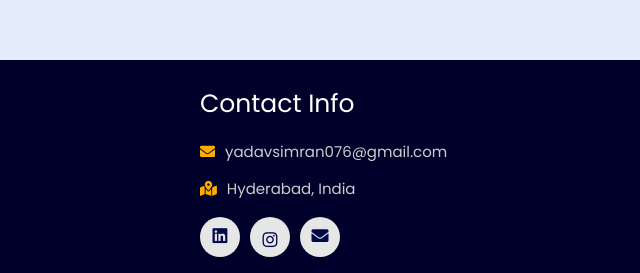
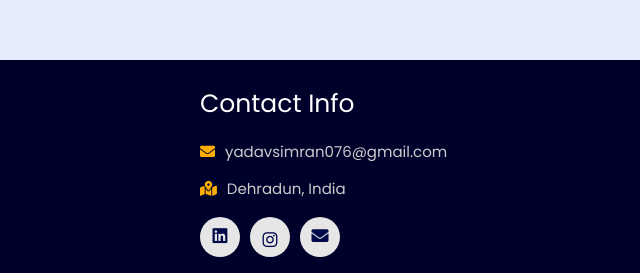
Before and after one commit to simranyadav2300/Portfolio, a plain HTML site: page index.html in a window 1280 px wide. Shown: the part 6258-6531 px from the top of the page, 640-1280 px from the left. Drawn offline with nearby package versions, Linux system fonts and the light colour scheme; no server answers.

Commit message:
Update index.html

```diff
--- a/index.html
+++ b/index.html
@@ -414,7 +414,7 @@ Happy Learing Everyone!!! </p>
           <h3>contact info</h3>
 
           <p> <i class="fas fa-envelope"></i>yadavsimran076@gmail.com</p>
-          <p> <i class="fas fa-map-marked-alt"></i>Hyderabad, India</p>
+          <p> <i class="fas fa-map-marked-alt"></i>Dehradun, India</p>
           <div class="share">
 
 
```
